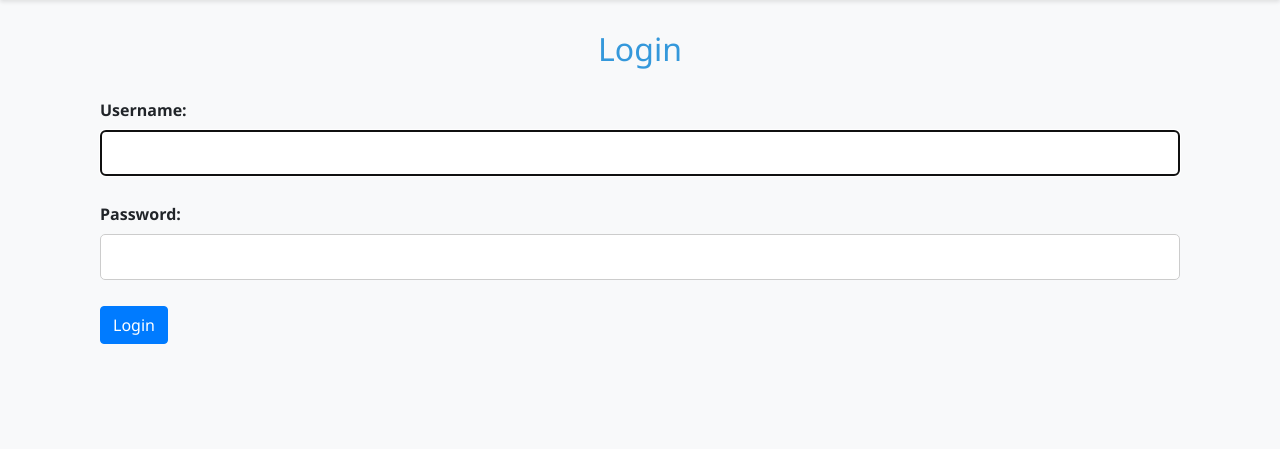
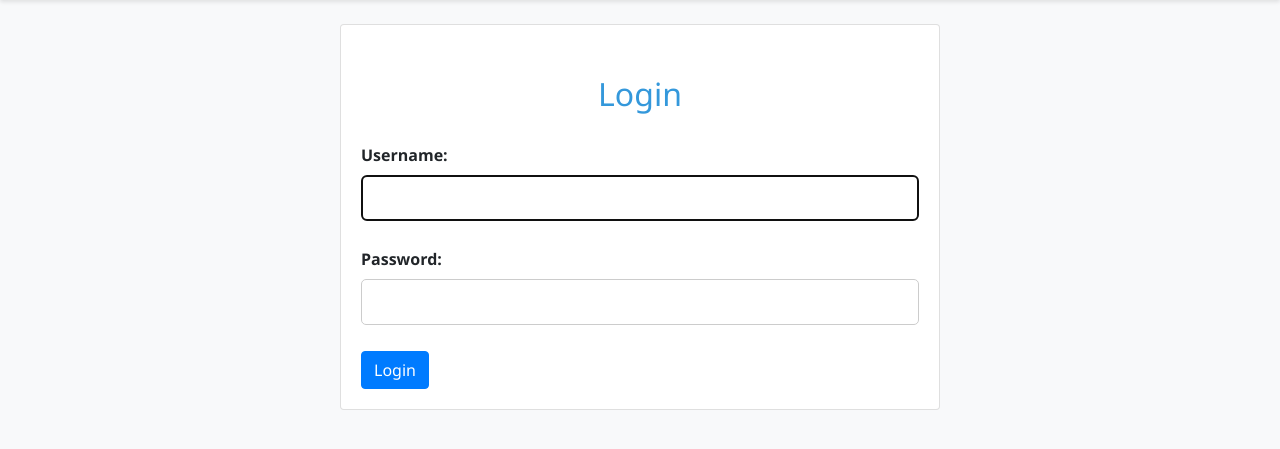
Before and after one commit to nasirabbas827/expensetracker, a Django app: page / in a window 1280 px wide. Shown: the part 62-511 px from the top of the page. Run offline with Django 4.2, Linux system fonts and the light colour scheme; some libraries are stand-ins or nearby versions.

Commit message:
Final Code modified afterpro second update

```diff
--- a/templates/change_password.html
+++ b/templates/change_password.html
@@ -49,6 +49,9 @@
 {% endblock css %}
 
 {% block content %}
+<div class="card mx-auto" style="max-width: 600px;">
+    <div class="card-body">
+
     <h2>Change Password</h2>
     <form method="post">
         {% csrf_token %}
@@ -66,4 +69,7 @@
         </div>
         <button type="submit">Change Password</button>
     </form>
+  </div>
+</div>
+
 {% endblock %}
--- a/templates/login.html
+++ b/templates/login.html
@@ -51,6 +51,9 @@
 {% endblock css %}
 {% block content %}
   <div class="container">
+    <div class="card mx-auto" style="max-width: 600px;">
+      <div class="card-body">
+
     <h2>Login</h2>
     {% if form.errors %}
       <div class="alert alert-danger" role="alert">
@@ -70,4 +73,6 @@
       <button type="submit" class="btn btn-primary">Login</button>
     </form>
   </div>
+  </div>
+  </div>
 {% endblock %}
--- a/templates/register.html
+++ b/templates/register.html
@@ -51,6 +51,9 @@
 {% endblock css %}
 
 {% block content %}
+<div class="card mx-auto" style="max-width: 600px;">
+    <div class="card-body">
+
   <h2>Register</h2>
   <form method="post" action="{% url 'user_register' %}">
     {% csrf_token %}
@@ -64,4 +67,6 @@
     {{ form.password2 }}
     <button type="submit">Register</button>
   </form>
+</div>
+</div>
 {% endblock %}
```
Also changed, not shown: db.sqlite3, post_pictures/Untitled_1.jpg (deleted), post_pictures/images.jpg (deleted), 1 other file.
